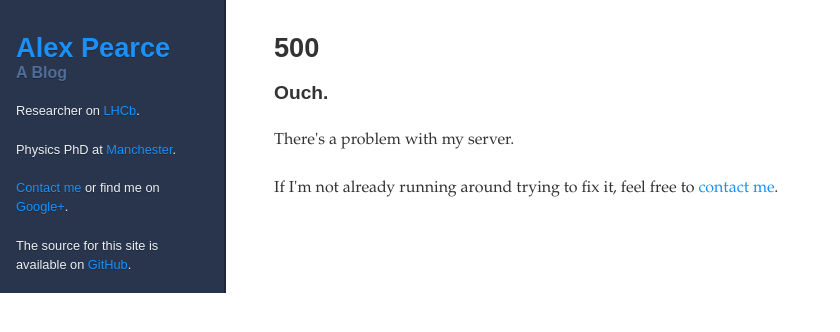
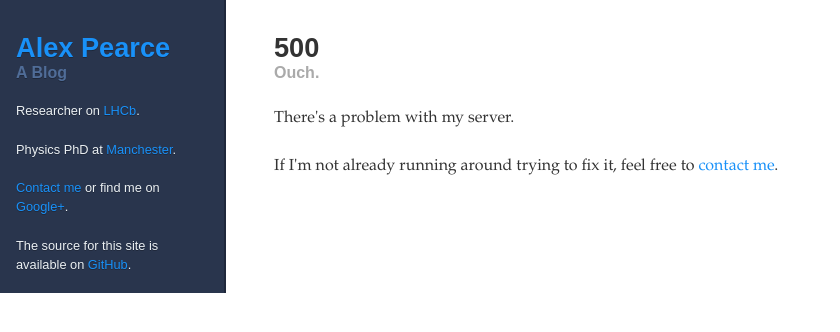
Before and after one commit to alexpearce/home, a Jekyll site: the page built from 500.html, in a window 1280 px wide. Shown: the top 332 px of the page, without its empty margins (0-840 px from the left). Built offline with Jekyll 4.4.1, drawn with Linux system fonts in a browser that asks for light colours; nearby versions of some CDN libraries; some web fonts are replaced; Markdown is read by kramdown in place of the engine named in the settings.

Commit message:
Tidy up status code pages, change all links, where possible, to protocol-relative.

```diff
--- a/404.html
+++ b/404.html
@@ -2,11 +2,11 @@
 layout: default
 page_title: 404 Not Found
 ---
-<hgroup>
+<header>
   <h1>404</h1>
   <h2>Tough luck.</h2>
-</hgroup>
+</header>
 
 <p>There doesn't appear to be anything here. Sorry about that.</p>
 
-<p>If you've followed a link expecting something to be here, you can <a href="http://github.com/alexpearce">contact me</a>.</p>
+<p>If you've followed a link expecting something to be here, you can <a href="//github.com/alexpearce">contact me</a>.</p>
--- a/500.html
+++ b/500.html
@@ -2,11 +2,11 @@
 layout: default
 page_title: 404 Not Found
 ---
-<hgroup>
+<header>
   <h1>500</h1>
   <h2>Ouch.</h2>
-</hgroup>
+</header>
 
 <p>There's a problem with my server.</p>
 
-<p>If I'm not already running around trying to fix it, feel free to <a href="http://github.com/alexpearce">contact me</a>.</p>
+<p>If I'm not already running around trying to fix it, feel free to <a href="//github.com/alexpearce">contact me</a>.</p>
--- a/_includes/sidebar.html
+++ b/_includes/sidebar.html
@@ -5,6 +5,6 @@
   </header>
   <p>Researcher on <a href="http://lhcb.cern.ch/">LHCb</a>.</p>
   <p>Physics PhD at <a href="http://www.hep.man.ac.uk/">Manchester</a>.</p>
-  <p><a href="mailto:alex@alexpearce.me">Contact me</a> or find me on <a class="gplus" href="https://plus.google.com/103081256495328491271?rel=author">Google+</a>.</p>
-  <p>The source for this site is available on <a href="http://github.com/alexpearce/alexpearce.github.com">GitHub</a>.</p>
+  <p><a href="mailto:alex@alexpearce.me">Contact me</a> or find me on <a class="gplus" href="//plus.google.com/103081256495328491271?rel=author">Google+</a>.</p>
+  <p>The source for this site is available on <a href="//github.com/alexpearce/alexpearce.github.com">GitHub</a>.</p>
 </div>
--- a/_layouts/default.html
+++ b/_layouts/default.html
@@ -11,7 +11,7 @@
   <link href="/atom.xml" type="application/atom+xml" rel="alternate" title="Blog Feed">
 
   <link rel="stylesheet" type="text/css" href="//netdna.bootstrapcdn.com/font-awesome/4.0.3/css/font-awesome.min.css">
-  <link href="http://fonts.googleapis.com/css?family=Droid+Sans:400,700|Droid+Serif:400,700,400italic" rel="stylesheet" type="text/css">
+  <link href="//fonts.googleapis.com/css?family=Droid+Sans:400,700|Droid+Serif:400,700,400italic" rel="stylesheet" type="text/css">
   <link rel="stylesheet" href="/assets/css/alexpearce.css">
 
   {% include analytics.html %}
--- a/_layouts/post.html
+++ b/_layouts/post.html
@@ -11,7 +11,7 @@
   <link href="/atom.xml" type="application/atom+xml" rel="alternate" title="Blog Feed">
 
   <link rel="stylesheet" type="text/css" href="//netdna.bootstrapcdn.com/font-awesome/4.0.3/css/font-awesome.min.css">
-  <link href="http://fonts.googleapis.com/css?family=Droid+Sans:400,700|Droid+Serif:400,700,400italic" rel="stylesheet" type="text/css">
+  <link href="//fonts.googleapis.com/css?family=Droid+Sans:400,700|Droid+Serif:400,700,400italic" rel="stylesheet" type="text/css">
   <link rel="stylesheet" href="/assets/css/alexpearce.css">
 
   {% include analytics.html %}
```
